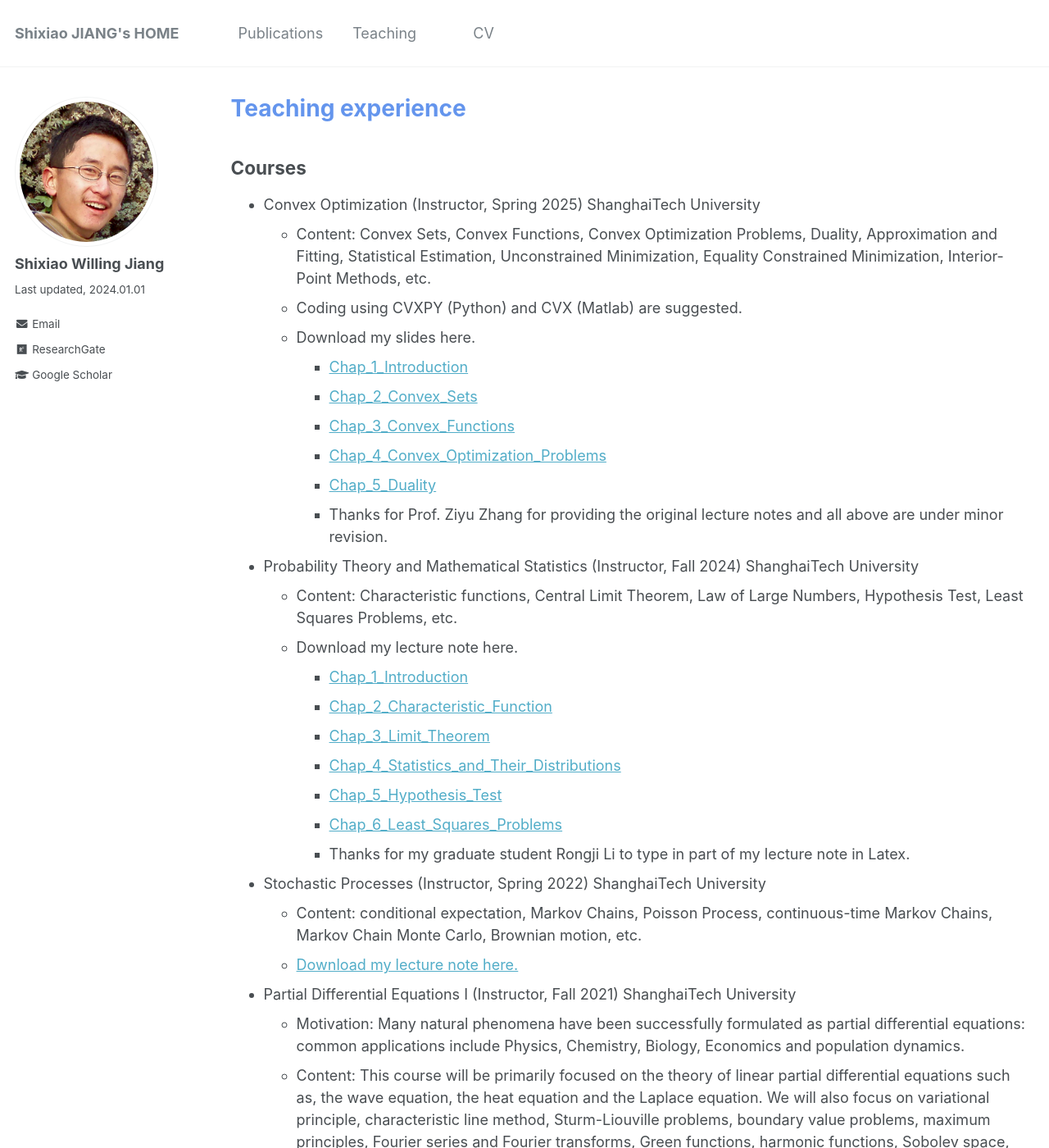
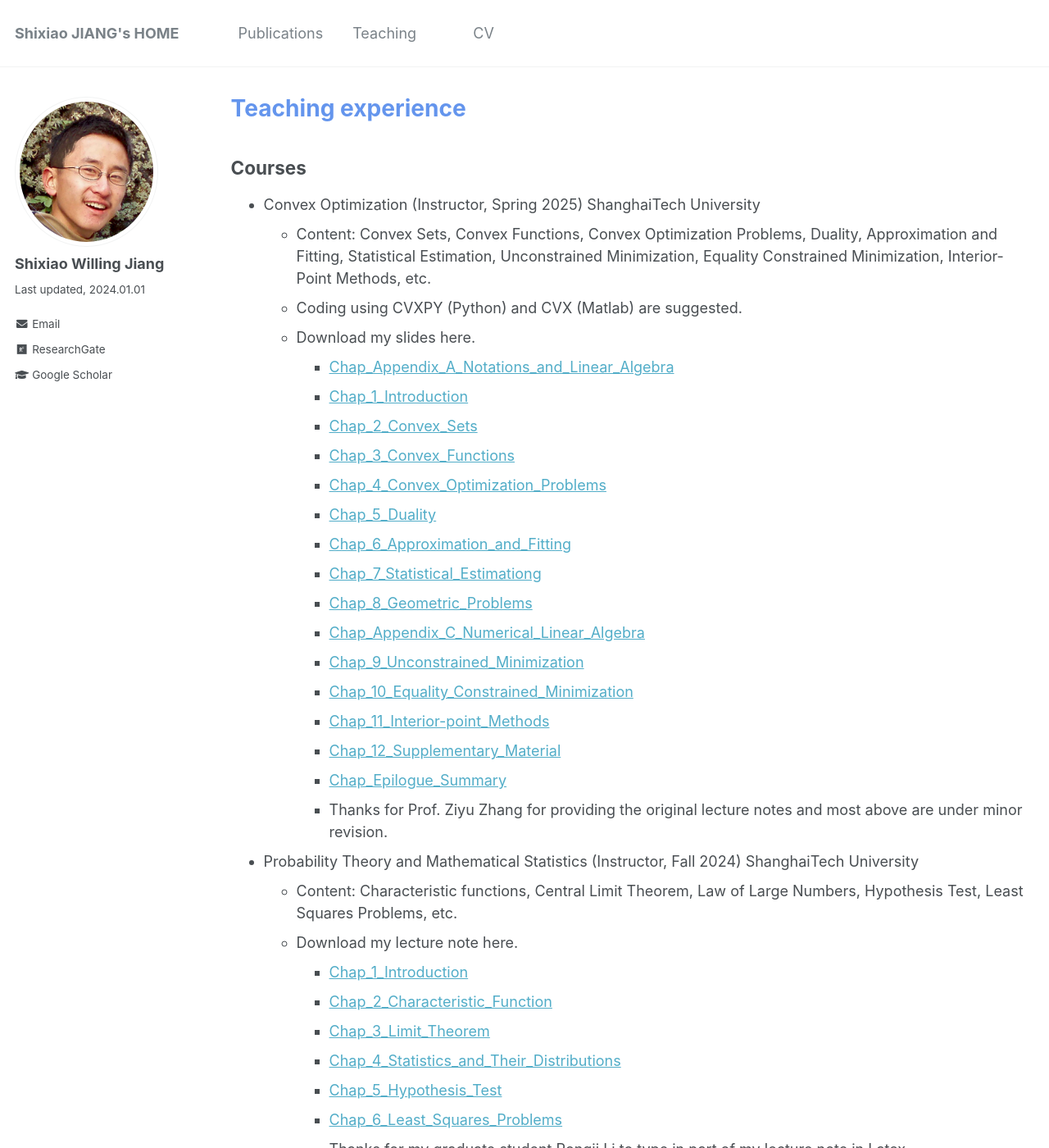
Before and after one commit to willingjiang/willingjiang.github.io, a Jekyll site: the page built from _pages/teachings.md, in a window 1280 px wide and 1400 px high. Shown: the whole window at 82% size. Built offline with Jekyll 4.4.1, drawn with Linux system fonts in a browser that asks for light colours.

Commit message:
Update teachings.md

```diff
--- a/_pages/teachings.md
+++ b/_pages/teachings.md
@@ -13,12 +13,22 @@ author_profile: true
   * Content: Convex Sets, Convex Functions, Convex Optimization Problems, Duality, Approximation and Fitting, Statistical Estimation, Unconstrained Minimization, Equality Constrained Minimization, Interior-Point Methods, etc.
   * Coding using CVXPY (Python) and CVX (Matlab) are suggested.
   * Download my slides here.
+    * [Chap_Appendix_A_Notations_and_Linear_Algebra](http://willingjiang.github.io/files/Convex_AppendixA.pdf)
     * [Chap_1_Introduction](http://willingjiang.github.io/files/Convex_Chapter01_Jiang1_pub.pdf)
     * [Chap_2_Convex_Sets](http://willingjiang.github.io/files/Convex_Chapter02_Jiang1.pdf)
     * [Chap_3_Convex_Functions](http://willingjiang.github.io/files/Convex_Chapter03_Jiang1.pdf)
     * [Chap_4_Convex_Optimization_Problems](http://willingjiang.github.io/files/Convex_Chapter04_Jiang1.pdf)
     * [Chap_5_Duality](http://willingjiang.github.io/files/Convex_Chapter05_Jiang1.pdf)
-    * Thanks for Prof. Ziyu Zhang for providing the original lecture notes and all above are under minor revision.
+    * [Chap_6_Approximation_and_Fitting](http://willingjiang.github.io/files/Convex_Chapter06_Jiang1.pdf)
+    * [Chap_7_Statistical_Estimationg](http://willingjiang.github.io/files/Convex_Chapter07_Jiang1.pdf)
+    * [Chap_8_Geometric_Problems](http://willingjiang.github.io/files/Convex_Chapter08_Jiang1.pdf)
+    * [Chap_Appendix_C_Numerical_Linear_Algebra](http://willingjiang.github.io/files/Convex_AppendixC_Jiang1.pdf)
+    * [Chap_9_Unconstrained_Minimization](http://willingjiang.github.io/files/Convex_Chapter09_Jiang1.pdf)
+    * [Chap_10_Equality_Constrained_Minimization](http://willingjiang.github.io/files/Convex_Chapter10_Jiang1.pdf)
+    * [Chap_11_Interior-point_Methods](http://willingjiang.github.io/files/Convex_Chapter11_Jiang1.pdf)
+    * [Chap_12_Supplementary_Material](http://willingjiang.github.io/files/Convex_Chapter12_Jiang1.pdf)
+    * [Chap_Epilogue_Summary](http://willingjiang.github.io/files/Convex_epilogue_Jiang1.pdf)
+    * Thanks for Prof. Ziyu Zhang for providing the original lecture notes and most above are under minor revision.
 
 * Probability Theory and Mathematical Statistics (Instructor, Fall 2024) ShanghaiTech University
   * Content: Characteristic functions, Central Limit Theorem, Law of Large Numbers, Hypothesis Test, Least Squares Problems, etc.
```
